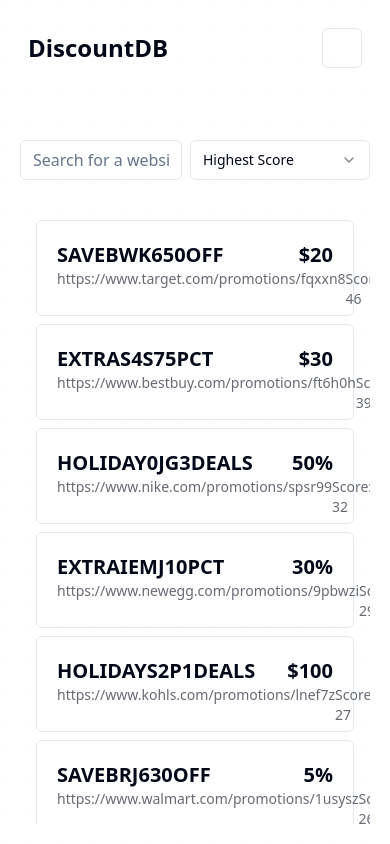
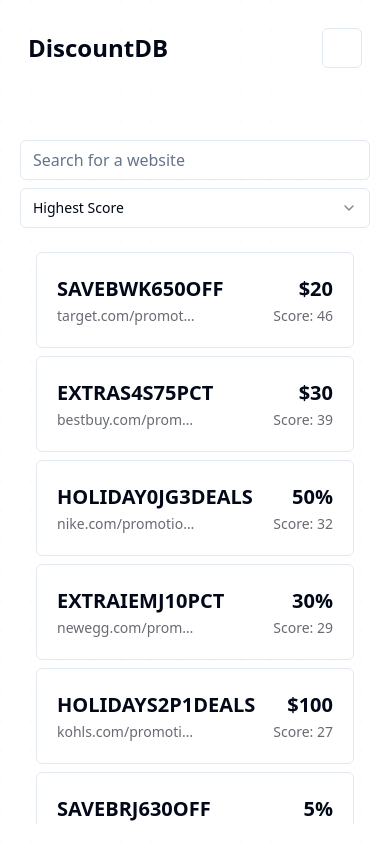
Before and after one commit to violrend/discountdata, a SvelteKit app: page / in a window 390 px wide. Built offline with nearby package versions, Linux system fonts and the light colour scheme.

Commit message:
feat: mobile design

```diff
--- a/src/lib/generator.ts
+++ b/src/lib/generator.ts
@@ -42,7 +42,7 @@ function generateRandomAmount(): string {
 
 function generateRandomUrl(): string {
 	const domain = STORE_DOMAINS[Math.floor(Math.random() * STORE_DOMAINS.length)];
-	return `https://www.${domain}/promotions/${Math.random().toString(36).substring(2, 8)}`;
+	return `${domain}/promotions/${Math.random().toString(36).substring(2, 8)}`;
 }
 
 function generateRandomVotes(startDate: Date, maxVotes: number): Date[] {
--- a/src/routes/+layout.svelte
+++ b/src/routes/+layout.svelte
@@ -1,7 +1,6 @@
 <script lang="ts">
 	import '../app.css';
 	import { ModeWatcher } from 'mode-watcher';
-	import LightSwitch from '$lib/components/ui/light-switch/LightSwitch.svelte';
 	import { Button } from '$lib/components/ui/button';
 
 	let { children } = $props();
@@ -22,7 +21,7 @@
 					<h1 class="text-2xl font-semibold">DiscountDB</h1>
 				</div>
 				<div>
-					<Button href="https://github.com" target="_blank" class="fill-white bg-transparent border hover:bg-transparent size-10">
+					<Button href="https://github.com/ImGajeed76/discountdb" target="_blank" class="fill-white bg-transparent border hover:bg-transparent size-10">
 						<svg xmlns="http://www.w3.org/2000/svg" viewBox="0 0 16 16" width="16" height="16">
 							<path
 								d="M8 0c4.42 0 8 3.58 8 8a8.013 8.013 0 0 1-5.45 7.59c-.4.08-.55-.17-.55-.38 0-.27.01-1.13.01-2.2 0-.75-.25-1.23-.54-1.48 1.78-.2 3.65-.88 3.65-3.95 0-.88-.31-1.59-.82-2.15.08-.2.36-1.02-.08-2.12 0 0-.67-.22-2.2.82-.64-.18-1.32-.27-2-.27-.68 0-1.36.09-2 .27-1.53-1.03-2.2-.82-2.2-.82-.44 1.1-.16 1.92-.08 2.12-.51.56-.82 1.28-.82 2.15 0 3.06 1.86 3.75 3.64 3.95-.23.2-.44.55-.51 1.07-.46.21-1.61.55-2.33-.66-.15-.24-.6-.83-1.23-.82-.67.01-.27.38.01.53.34.19.73.9.82 1.13.16.45.68 1.31 2.69.94 0 .67.01 1.3.01 1.49 0 .21-.15.45-.55.38A7.995 7.995 0 0 1 0 8c0-4.42 3.58-8 8-8Z"></path>
--- a/src/routes/+page.svelte
+++ b/src/routes/+page.svelte
@@ -72,10 +72,10 @@
 </script>
 
 <div class="grid grid-rows-[auto_1fr] w-full h-full max-w-4xl m-auto pt-10">
-	<div class="w-full grid grid-cols-[1fr_auto] h-20 m-auto space-x-2">
+	<div class="w-full md:grid md:grid-cols-[1fr_auto] md:h-20 h-28 m-auto md:space-x-2 md:space-y-0 space-y-2">
 		<Input placeholder="Search for a website" class="" bind:value={$searchValue} />
 		<Select.Root type="single" bind:value={$sortBy}>
-			<Select.Trigger class="w-[180px]">
+			<Select.Trigger class="md:w-[180px] w-full">
 				{sortOptionNames[$sortBy] ?? 'Sort by'}
 			</Select.Trigger>
 			<Select.Content>
@@ -118,7 +118,7 @@
 						</h3>
 					</div>
 					<div class="w-full flex justify-between text-sm">
-						<a href="{coupon.url}" target="_blank" class="hover:text-blue-400 hover:opacity-100 opacity-60 duration-100">
+						<a href="https://{coupon.url}" target="_blank" class="hover:text-blue-400 hover:opacity-100 opacity-60 duration-100 max-w-[50%] truncate">
 							{coupon.url}
 						</a>
 						<p class="opacity-60">
```
Also changed, not shown: 1 other file (tests, documents, lock files or other folders).
